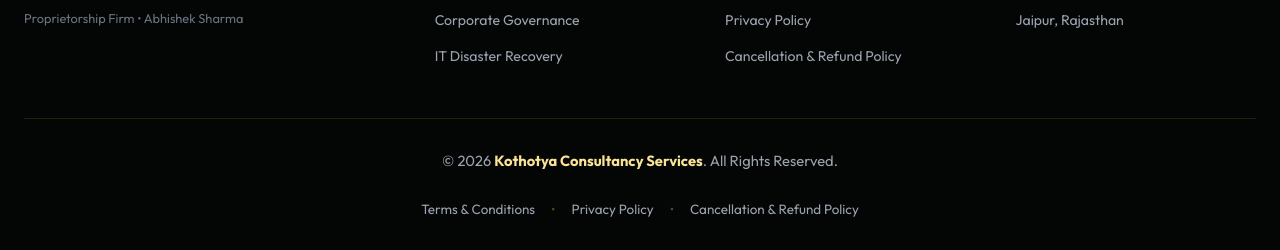
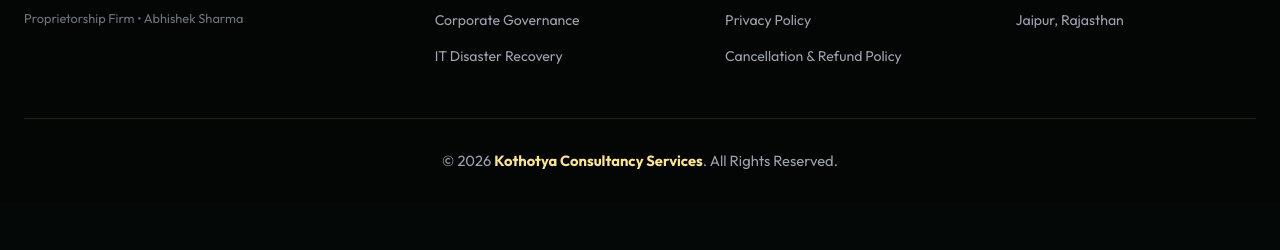
Before and after one commit to kothotyaconsultancyservices/KCS, a plain HTML site: page index.html in a window 1280 px wide. Shown: the part 8860-9110 px from the top of the page. After the commit the page ends 9063 px from the top, so only its background shows below. Drawn offline with Linux system fonts and the light colour scheme; animation ran at ten frames a second; some icons are missing.

Commit message:
fix(footer): remove duplicate bottom legal bar underneath copyright notice

```diff
--- a/index.html
+++ b/index.html
@@ -1415,16 +1415,9 @@
 
       </div>
 
-      <div class="footer-bottom" style="flex-direction: column; gap: 10px;">
+      <div class="footer-bottom">
         <div>
           © 2026 <strong>Kothotya Consultancy Services</strong>. All Rights Reserved.
-        </div>
-        <div class="footer-legal-bar">
-          <a href="terms.html">Terms &amp; Conditions</a>
-          <span class="legal-sep">•</span>
-          <a href="privacy.html">Privacy Policy</a>
-          <span class="legal-sep">•</span>
-          <a href="refund.html">Cancellation &amp; Refund Policy</a>
         </div>
       </div>
     </div>
```
Also changed, not shown: privacy.html (+1 -8 lines), refund.html (+1 -8 lines), terms.html (+1 -8 lines).
